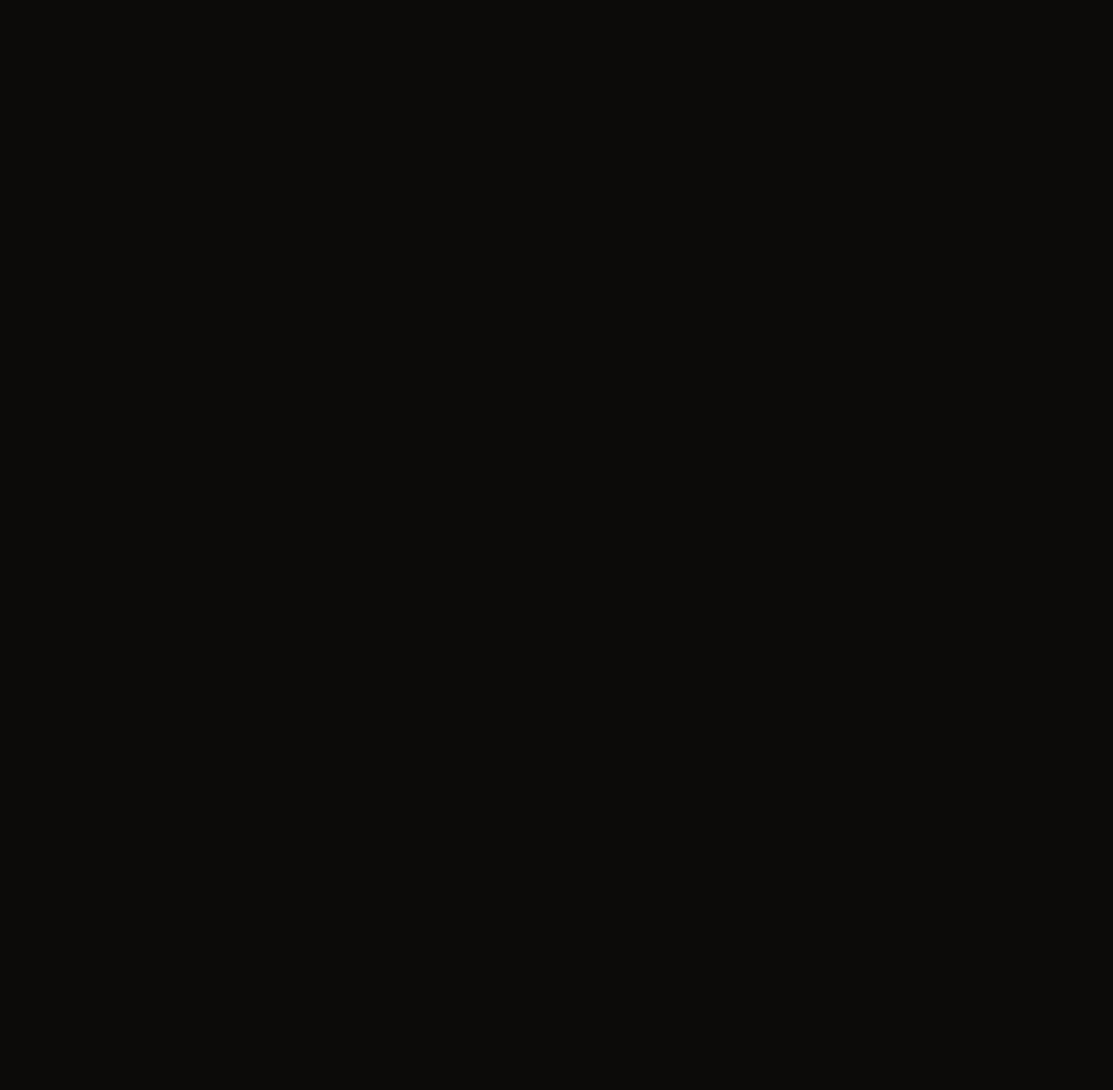
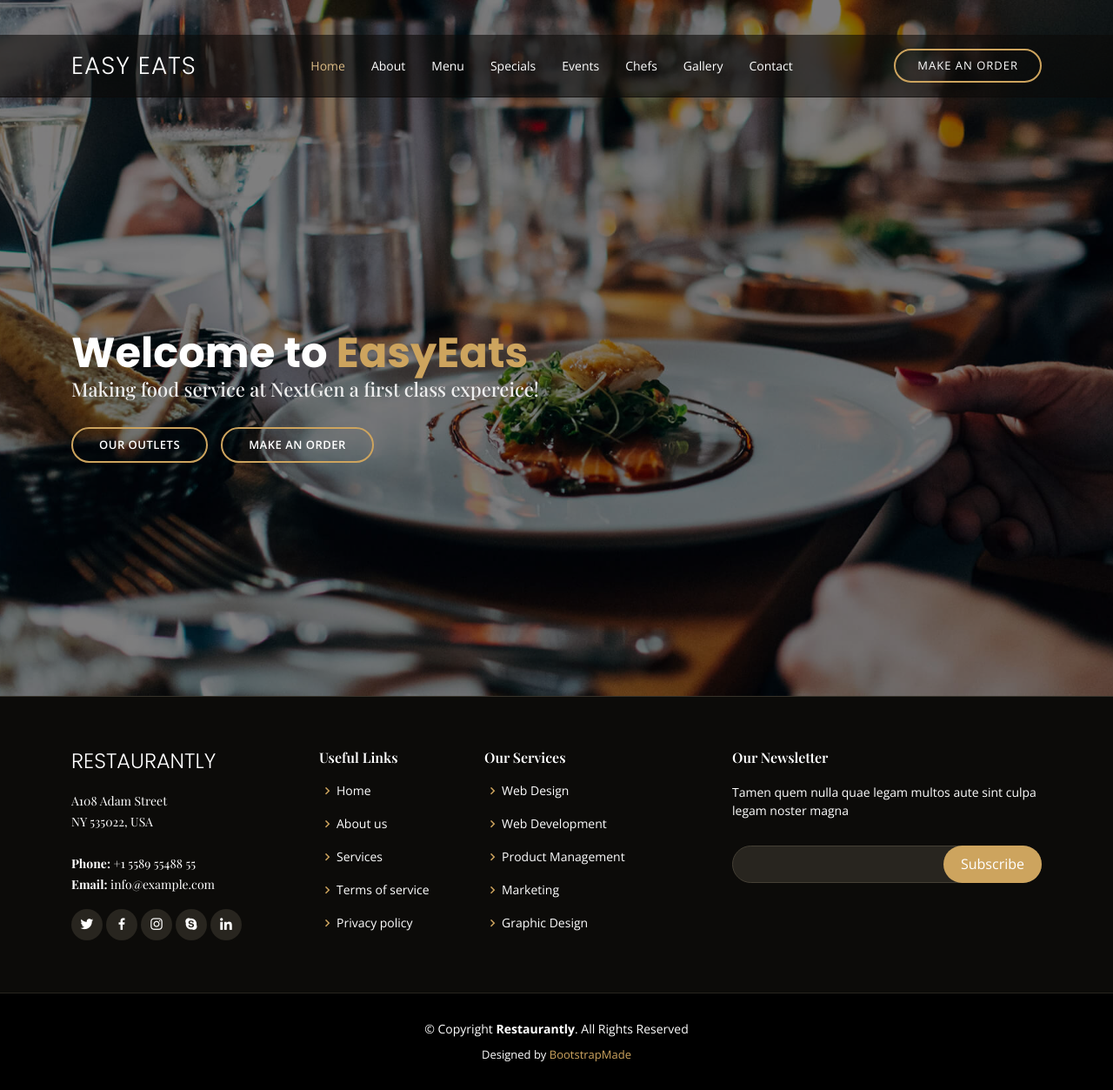
Before and after one commit to OderoOluoch/EasyEats-Angular, an Angular app: page / in a window 1280 px wide. Shown: the whole page at 87% size. Before the commit the page ends 800 px from the top, so only its background shows below. Built offline with nearby package versions, Linux system fonts and the light colour scheme; a web font is replaced by a local one.

Commit message:
Step by step

```diff
--- a/src/app/app-routing.module.ts
+++ b/src/app/app-routing.module.ts
@@ -1,7 +1,24 @@
 import { NgModule } from '@angular/core';
 import { RouterModule, Routes } from '@angular/router';
+import { AboutComponent } from './components/about/about.component';
+import { ContactComponent } from './components/contact/contact.component';
+import { GalleryComponent } from './components/gallery/gallery.component';
+import { HeaderComponent } from './components/header/header.component';
+import { HomeComponent } from './components/home/home.component';
+import { UsComponent } from './components/us/us.component';
+import { WelcomeComponent } from './components/welcome/welcome.component';
 
-const routes: Routes = [];
+const routes: Routes = [
+  {path:'home',component:HomeComponent},
+  {path:'about',component:AboutComponent},
+  {path:'contact',component:ContactComponent},
+  {path:'gallery',component:GalleryComponent},
+  {path:'us',component:UsComponent},
+  {path:'',component:HomeComponent},
+  {path:'',component:HomeComponent},
+  {path:'',component:HomeComponent},
+  {path:'',component:HomeComponent}
+];
 
 @NgModule({
   imports: [RouterModule.forRoot(routes)],
--- a/src/app/app.component.html
+++ b/src/app/app.component.html
@@ -1,3 +1,4 @@
-
-
+<!-- <app-top-bar></app-top-bar> -->
+<app-header></app-header>
 <router-outlet></router-outlet>
+<app-footer></app-footer>
--- a/src/app/components/about/about.component.html
+++ b/src/app/components/about/about.component.html
@@ -1 +1,28 @@
-<p>about works!</p>
+<section style="padding-top: 10%;" id="about" class="about">
+    <div class="container" data-aos="fade-up">
+
+      <div class="row">
+        <div class="col-lg-6 order-1 order-lg-2" data-aos="zoom-in" data-aos-delay="100">
+          <div class="about-img">
+            <img src="assets/img/about.jpg" alt="">
+          </div>
+        </div>
+        <div class="col-lg-6 pt-4 pt-lg-0 order-2 order-lg-1 content">
+          <h3>This platform brings order and deligence in the eat outs at NextGen mall</h3>
+          <p class="fst-italic">
+            Several east outs and food outlest have registered with us. As our esteemed client, all you have to do is select your desired restourant,
+            your preferred sittign sport, and make an order. Your order will be brought to you at your table.
+          </p>
+          <ul>
+            <li><i class="bi bi-check-circle"></i>A variety of food outlest to be selected from, with different cuisines.</li>
+            <li><i class="bi bi-check-circle"></i>Make an order 30 minutes befor you get to the mall.</li>
+            <li><i class="bi bi-check-circle"></i>Order a take away or enjoy your meal with us, at one of our comfotable spots.</li>
+          </ul>
+          <p>
+
+          </p>
+        </div>
+      </div>
+
+    </div>
+  </section>
--- a/src/app/components/footer/footer.component.html
+++ b/src/app/components/footer/footer.component.html
@@ -1 +1,72 @@
-<p>footer works!</p>
+<footer id="footer">
+    <div class="footer-top">
+      <div class="container">
+        <div class="row">
+
+          <div class="col-lg-3 col-md-6">
+            <div class="footer-info">
+              <h3>Restaurantly</h3>
+              <p>
+                A108 Adam Street <br>
+                NY 535022, USA<br><br>
+                <strong>Phone:</strong> +1 5589 55488 55<br>
+                <strong>Email:</strong> info@example.com<br>
+              </p>
+              <div class="social-links mt-3">
+                <a href="#" class="twitter"><i class="bx bxl-twitter"></i></a>
+                <a href="#" class="facebook"><i class="bx bxl-facebook"></i></a>
+                <a href="#" class="instagram"><i class="bx bxl-instagram"></i></a>
+                <a href="#" class="google-plus"><i class="bx bxl-skype"></i></a>
+                <a href="#" class="linkedin"><i class="bx bxl-linkedin"></i></a>
+              </div>
+            </div>
+          </div>
+
+          <div class="col-lg-2 col-md-6 footer-links">
+            <h4>Useful Links</h4>
+            <ul>
+              <li><i class="bx bx-chevron-right"></i> <a href="#">Home</a></li>
+              <li><i class="bx bx-chevron-right"></i> <a href="#">About us</a></li>
+              <li><i class="bx bx-chevron-right"></i> <a href="#">Services</a></li>
+              <li><i class="bx bx-chevron-right"></i> <a href="#">Terms of service</a></li>
+              <li><i class="bx bx-chevron-right"></i> <a href="#">Privacy policy</a></li>
+            </ul>
+          </div>
+
+          <div class="col-lg-3 col-md-6 footer-links">
+            <h4>Our Services</h4>
+            <ul>
+              <li><i class="bx bx-chevron-right"></i> <a href="#">Web Design</a></li>
+              <li><i class="bx bx-chevron-right"></i> <a href="#">Web Development</a></li>
+              <li><i class="bx bx-chevron-right"></i> <a href="#">Product Management</a></li>
+              <li><i class="bx bx-chevron-right"></i> <a href="#">Marketing</a></li>
+              <li><i class="bx bx-chevron-right"></i> <a href="#">Graphic Design</a></li>
+            </ul>
+          </div>
+
+          <div class="col-lg-4 col-md-6 footer-newsletter">
+            <h4>Our Newsletter</h4>
+            <p>Tamen quem nulla quae legam multos aute sint culpa legam noster magna</p>
+            <form action="" method="post">
+              <input type="email" name="email"><input type="submit" value="Subscribe">
+            </form>
+
+          </div>
+
+        </div>
+      </div>
+    </div>
+
+    <div class="container">
+      <div class="copyright">
+        &copy; Copyright <strong><span>Restaurantly</span></strong>. All Rights Reserved
+      </div>
+      <div class="credits">
+        <!-- All the links in the footer should remain intact. -->
+        <!-- You can delete the links only if you purchased the pro version. -->
+        <!-- Licensing information: https://bootstrapmade.com/license/ -->
+        <!-- Purchase the pro version with working PHP/AJAX contact form: https://bootstrapmade.com/restaurantly-restaurant-template/ -->
+        Designed by <a href="https://bootstrapmade.com/">BootstrapMade</a>
+      </div>
+    </div>
+  </footer>
--- a/src/app/components/header/header.component.html
+++ b/src/app/components/header/header.component.html
@@ -1 +1,24 @@
-<p>header works!</p>
+<header id="header" class="fixed-top d-flex align-items-cente">
+    <div class="container-fluid container-xl d-flex align-items-center justify-content-lg-between">
+
+      <h1 class="logo me-auto me-lg-0"><a href="index.html">Easy Eats</a></h1>
+      <!-- Uncomment below if you prefer to use an image logo -->
+      <!-- <a href="index.html" class="logo me-auto me-lg-0"><img src="assets/img/logo.png" alt="" class="img-fluid"></a>-->
+
+      <nav id="navbar" class="navbar order-last order-lg-0">
+        <ul>
+          <li><a class="nav-link scrollto active" href="#hero">Home</a></li>
+          <li><a class="nav-link scrollto" routerLink="/about">About</a></li>
+          <li><a class="nav-link scrollto" routerLink="/menu">Menu</a></li>
+          <li><a class="nav-link scrollto" href="#specials">Specials</a></li>
+          <li><a class="nav-link scrollto" href="#events">Events</a></li>
+          <li><a class="nav-link scrollto" href="#chefs">Chefs</a></li>
+          <li><a class="nav-link scrollto" href="#gallery">Gallery</a></li>
+          <li><a class="nav-link scrollto" href="#contact">Contact</a></li>
+        </ul>
+        <i class="bi bi-list mobile-nav-toggle"></i>
+      </nav><!-- .navbar -->
+      <a href="#book-a-table" class="book-a-table-btn scrollto d-none d-lg-flex">Make an Order</a>
+
+    </div>
+  </header>
--- a/src/app/components/home/home.component.html
+++ b/src/app/components/home/home.component.html
@@ -1 +1,16 @@
-<p>home works!</p>
+<section id="hero" class="d-flex align-items-center">
+    <div class="container position-relative text-center text-lg-start" data-aos="zoom-in" data-aos-delay="100">
+      <div class="row">
+        <div class="col-lg-8">
+          <h1>Welcome to <span>EasyEats</span></h1>
+          <h2>Making food service at NextGen a first class expereice!</h2>
+
+          <div class="btns">
+            <a href="#menu" class="btn-menu animated fadeInUp scrollto">Our Outlets</a>
+            <a href="#book-a-table" class="btn-book animated fadeInUp scrollto">Make an Order</a>
+          </div>
+        </div>
+
+      </div>
+    </div>
+</section>
--- a/src/app/components/top-bar/top-bar.component.html
+++ b/src/app/components/top-bar/top-bar.component.html
@@ -1 +1,12 @@
-<p>top-bar works!</p>
+<div id="topbar" class="d-flex align-items-center fixed-top">
+    <div class="container d-flex justify-content-center justify-content-md-between">
+
+      <div class="contact-info d-flex align-items-center">
+        <i class="bi bi-phone d-flex align-items-center"><span>+254 722 000 000</span></i>
+        <i class="bi bi-clock d-flex align-items-center ms-4"><span> Mon-Sat: 8AM - 9PM</span></i>
+      </div>
+    </div>
+  </div>
+  <br>
+  <br>
+  <br>
```
